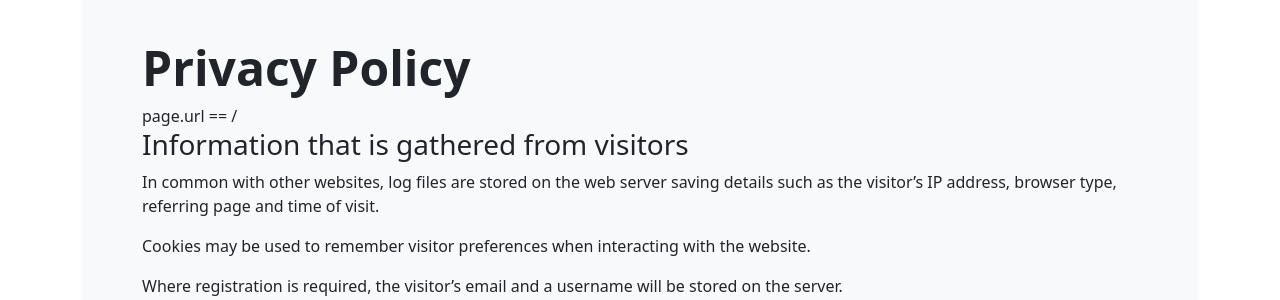
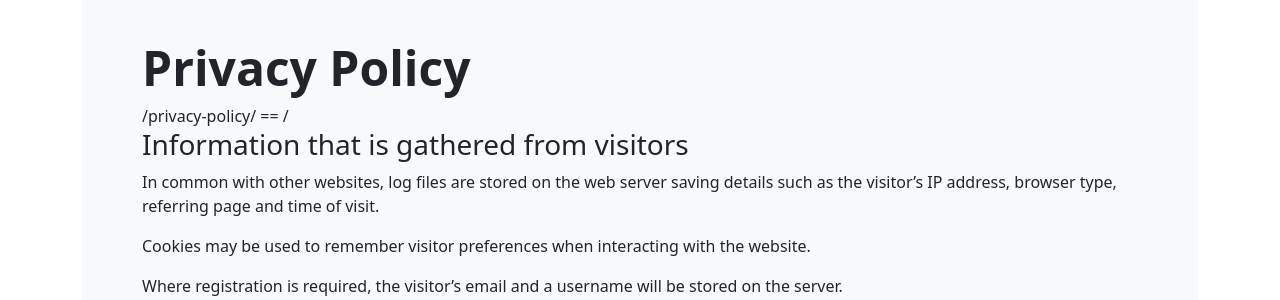
Before and after one commit to uslayer/uslayer.github.io, a Jekyll site: the page built from pages/privacy-policy.md, in a window 1280 px wide. Shown: the part 163-463 px from the top of the page. Built offline with Jekyll 4.4.1, drawn with Linux system fonts in a browser that asks for light colours.

Commit message:
Update page.html

```diff
--- a/_layouts/page.html
+++ b/_layouts/page.html
@@ -17,7 +17,7 @@ layout: default
     <div class="p-5 mb-4 bg-light rounded-3">
       <div class="container-fluid py-5">
         <h1 class="display-5 fw-bold">{{ page.title }}</h1>
-        page.url == /{{item.url}}
+        {{page.url}} == /{{item.url}}
         {{content}}
       </div>
     </div>
```
